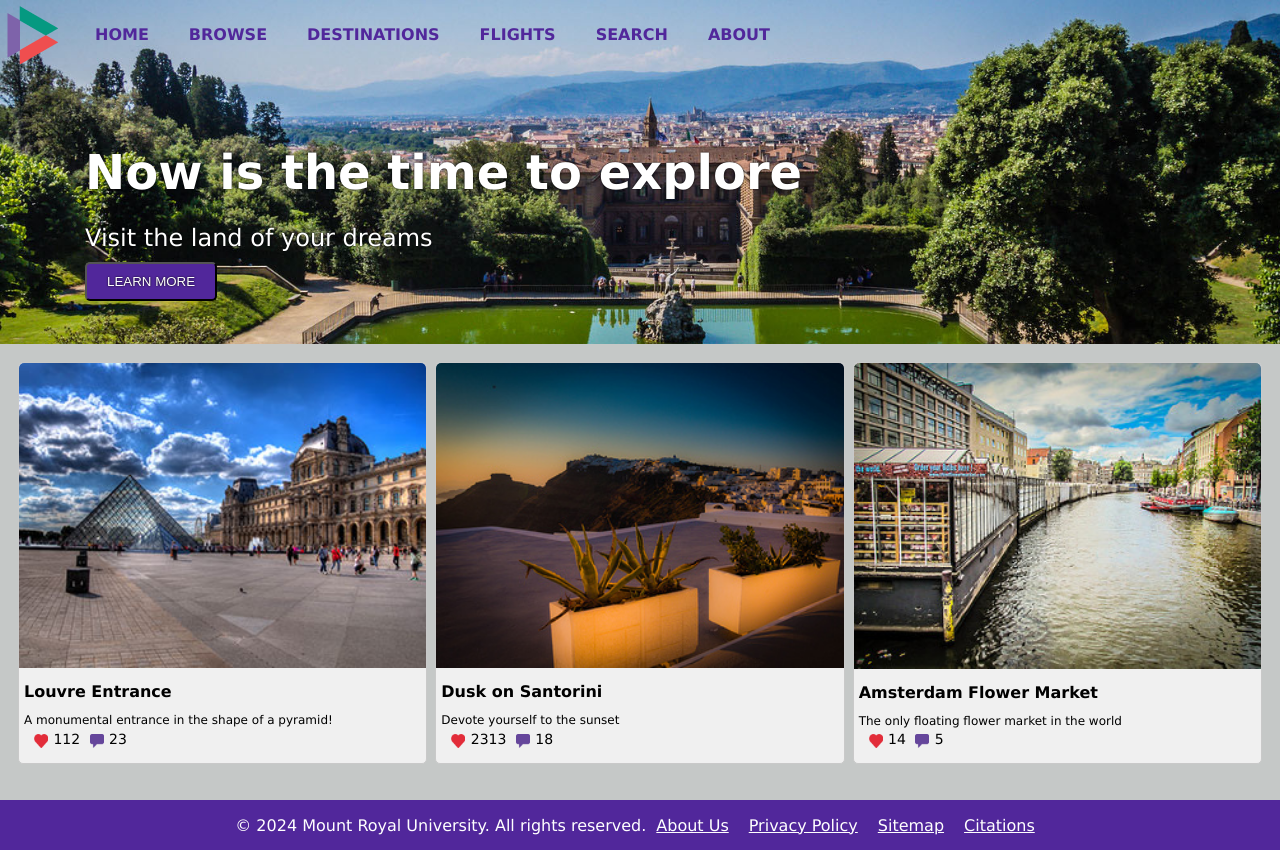
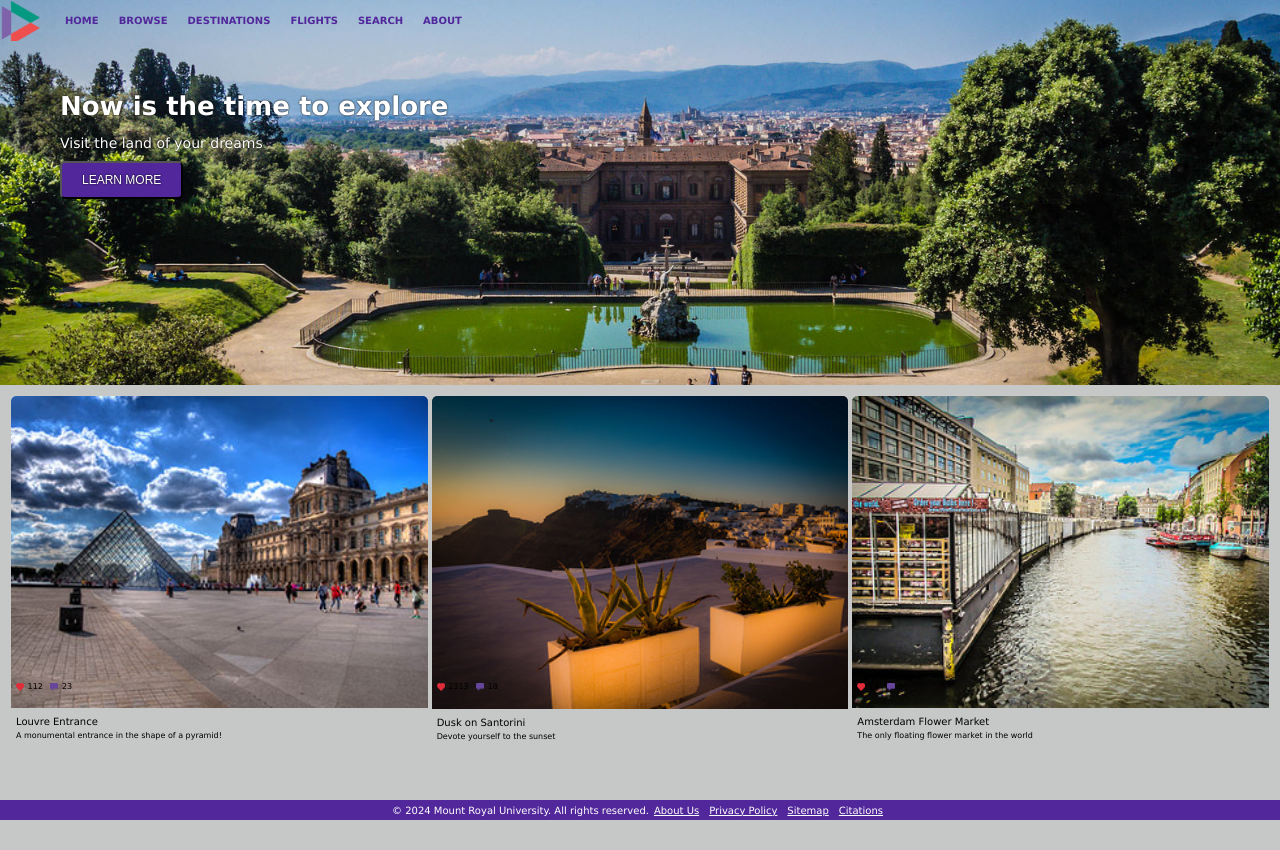
Before and after one commit to ewush956/Travel-Booking-Website, a plain HTML site: page index.html in a window 1280 px wide. After the commit the page ends 820 px from the top, so only its background shows below. Drawn offline with Linux system fonts and the light colour scheme.

Commit message:
Fixed scaling issue, landscape and alt pages not done yet

```diff
--- a/index.html
+++ b/index.html
@@ -19,7 +19,7 @@
                     <li><a href="#">ABOUT</a></li>
                 </ul>
             </header>
-            <div id="info">
+            <div class="info">
                 <h1>Now is the time to explore</h1>
                 <p>Visit the land of your dreams</p>
                 <button>LEARN MORE</button>
--- a/styles.css
+++ b/styles.css
@@ -13,9 +13,9 @@ body {
     flex: 1;
     background-image: url('images/florence.jpg');
     background-size: cover;
-    padding: 5px 5px;
+    padding: 0 0;
     width: 100%;
-    min-height: 325px;
+    min-height: 290px;
 }
 
 .container {
@@ -26,22 +26,25 @@ body {
 
 header {
     background-image: url('images/logo.png');
-    background-size: 60px;
-    padding: 20px 30px;
+    background-size: 45px;
+    padding: 15px 5px;
     background-repeat: no-repeat;
 }
 
 header ul {
     display: flex;
     list-style: none;
-    size: 24px;
-    font-weight: bold;
     list-style-type: none;
     margin: 0;
+    padding-left: 50px;
+    font-size: 10px;
+
 }
 
 header ul li {
-    margin: 0 20px;
+    font-weight: bold;
+    margin: 0 10px;
+
 }
 
 header ul li a {
@@ -55,24 +58,24 @@ header ul li a:hover {
     text-shadow: 0 0 2px black;
 }
 
-#info {
-    margin-left: 80px;
-    margin-top: 80px;
+.info {
+    margin-left: 60px;
+    margin-top: 50px;
     color: white;
     text-shadow: 0 0 2px black;
 }
 
-#info h1 {
-    font-size: 48px;
+.info h1 {
+    font-size: 26px;
     margin-bottom: 0px;
 }
 
-#info p {
-    font-size: 24px;
+.info p {
+    font-size: 14px;
     margin-bottom: 10px;
 }
 
-#info button {
+.info button {
     background-color: #51279B;
     color: white;
     text-shadow: 0 0 2px black;
@@ -81,9 +84,10 @@ header ul li a:hover {
     margin-bottom: 50px;
     transition: color 1s;
     transition: background-color 1s;
+    font-size: 12px;
 }
 
-#info button:hover {
+.info button:hover {
     background-color: aquamarine;
     text-shadow: none;
     color: black;
@@ -94,9 +98,9 @@ header ul li a:hover {
     flex: 1;
     display: grid;
     grid-template-columns: repeat(3, 1fr);
-    gap: 8px;
-    padding: 18px;
-    margin-bottom: 18px;
+    gap: 2px;
+    padding: 10px;
+    margin-bottom: 10px;
     /*background-color: #f0f0f0;*/
 }
 
@@ -118,34 +122,41 @@ header ul li a:hover {
     border-radius: 5px;
     transition: transform 0.3s;
     max-width: 550px;
-    max-height: 400px;
+    min-height: 100px;
+    max-height: 300px;
 }
-
+.card-image {
+    min-height: 150px;
+}
 .card a {
     text-decoration: none;
     color: black;
 }
 
-.social-stats {
-    position: absolute;
-    bottom: 10px;
-    left: 10px;
-    font-size: 14px;
-}
 
 .card p {
-    margin-bottom: 50px;
-    font-size: 12px;
+    margin-bottom: 45px;
+    font-size: 8px;
+    margin-left: 5px;
+    margin-top: 4px;
+    font-weight: normal;
 }
 
 .card a h4 {
     margin-bottom: 0;
+    font-size: 10px;
+    margin-top: 4px;
+    margin-left: 5px;
+    font-weight: normal;
 }
 
-.card:hover {
-    transform: scale(1.02);
-    box-shadow: 0 0 10px rgba(127, 255, 212, 0.5);
+.social-stats {
+    position: absolute;
+    bottom: 0px;
+    left: 0px;
+    font-size: 8px;
 }
+
 
 
 .social-stats img,
@@ -155,27 +166,24 @@ header ul li a:hover {
 }
 
 .social-stats img {
-    width: 14px;
-    height: 14px;
+    width: 8px;
+    height: 8px;
     margin-right: 1px;
-    margin-top: 10px;
+    margin-top: 7px;
     margin-left: 5px;
     margin-bottom: 5px;
 }
 
-.card h4 {
-    margin-top: 10px;
-    margin-left: 5px;
+.card:hover {
+    transform: scale(1.02);
+    box-shadow: 0 0 10px rgba(127, 255, 212, 0.5);
 }
 
-.card p {
-    margin-left: 5px;
-}
 
 /*************************FOOTER************************/
 
 footer {
-    min-height: 50px;
+    min-height: 20px;
     background-color: #51279B;
     color: white;
     display: flex;
@@ -185,6 +193,7 @@ footer {
     margin-top: auto;
     justify-content: center;
     align-items: center;
+    font-size: 10px;
 }
 
 footer p {
@@ -199,7 +208,7 @@ footer ul {
 }
 
 footer ul li {
-    margin: 0 10px;
+    margin: 0 5px;
 }
 
 footer ul li a {
```
